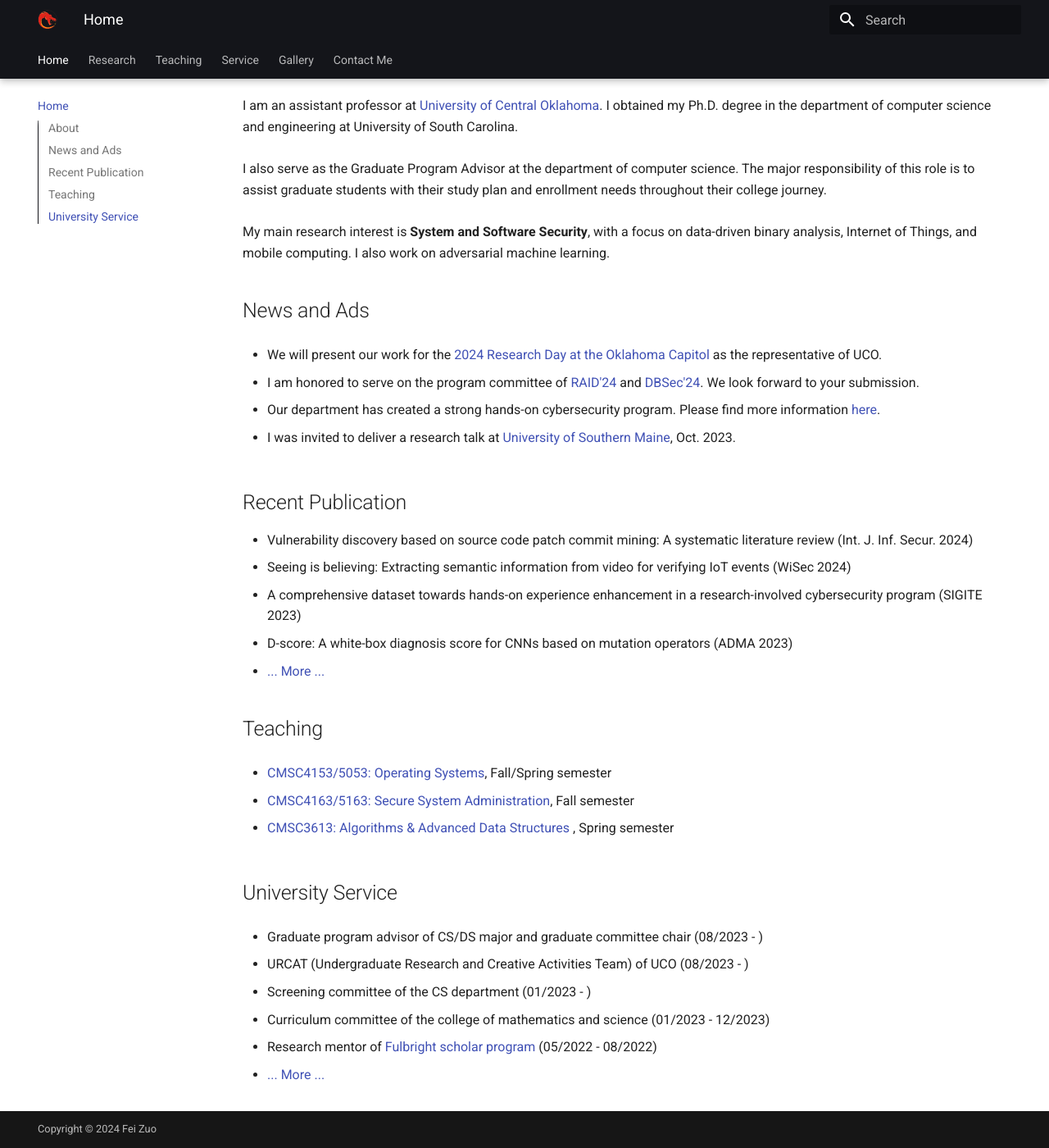
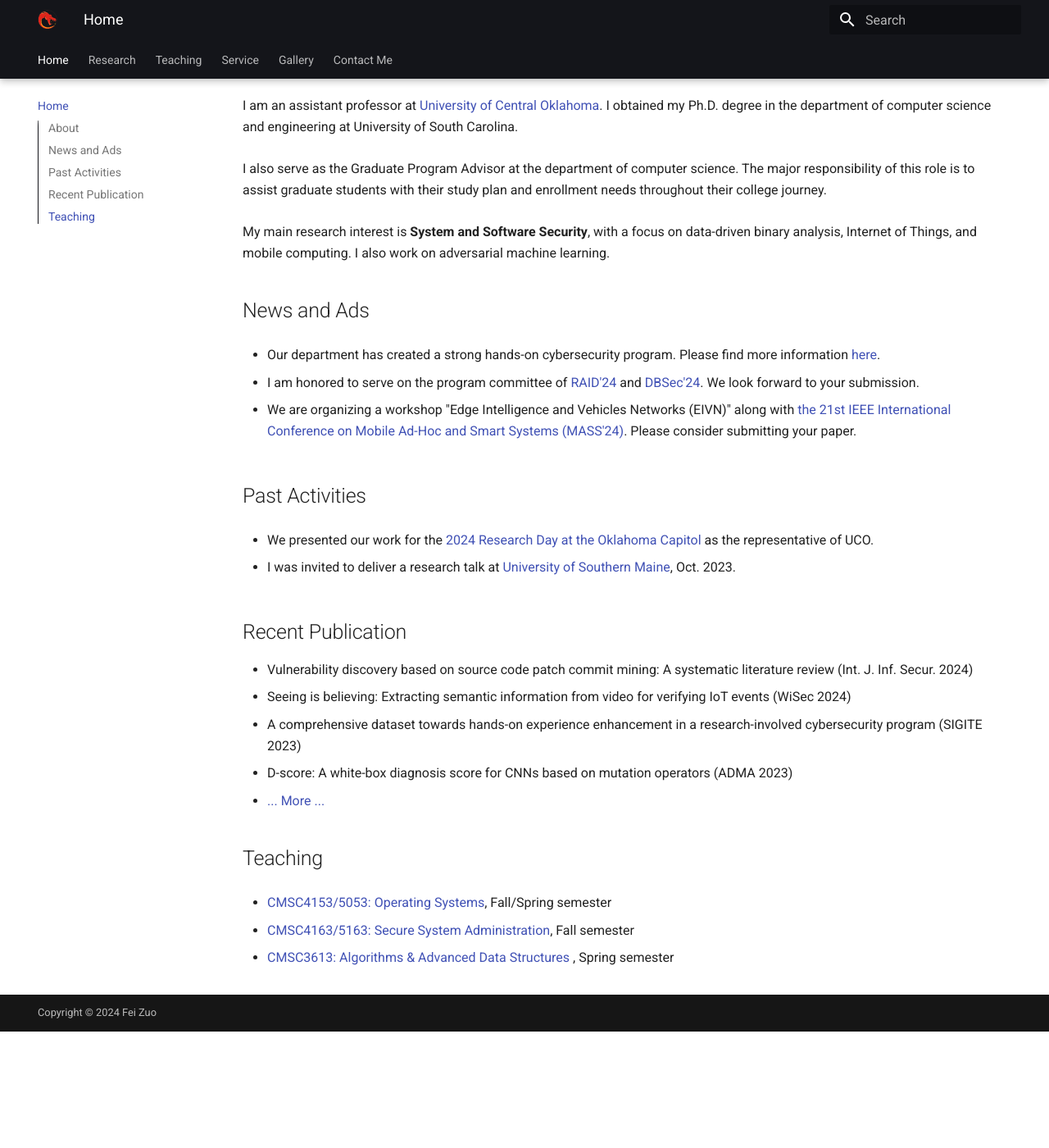
Before and after one commit to fzuo/homepage, an MkDocs documentation site: the page built from docs/index.md, in a window 1280 px wide and 1400 px high, scrolled down 422 px. Shown: the whole window at 82% size. Built offline with MkDocs 1.6.1 and Material for MkDocs 9.7.7, drawn with Linux system fonts in a browser that asks for light colours; after the commit the page ends 1680 px from its top, so only the background shows below that.

Commit message:
Updating files

```diff
--- a/docs/index.md
+++ b/docs/index.md
@@ -52,11 +52,16 @@ My main research interest is <b>System and Software Security</b>, with a focus o
 
 ## News and Ads
 
-- We will present our work for the <a href="https://www.okepscor.org/official-nomination-form-2024-research-day-capitol">2024 Research Day at the Oklahoma Capitol</a> as the representative of UCO.
+- Our department has created a strong hands-on cybersecurity program. Please find more information <a href="https://uco-cyber.github.io/education/">here</a>.
 
 - I am honored to serve on the program committee of <a href="https://raid2024.github.io/">RAID'24</a> and <a href="https://dbsec2024.github.io/">DBSec'24</a>. We look forward to your submission.
 
-- Our department has created a strong hands-on cybersecurity program. Please find more information <a href="https://uco-cyber.github.io/education/">here</a>.
+- We are organizing a workshop "Edge Intelligence and Vehicles Networks (EIVN)" along with <a href="https://sites.google.com/view/ieee-mass-2024/home">the 21st IEEE International Conference on Mobile Ad-Hoc and Smart Systems (MASS'24)</a>. Please consider submitting your paper.
+
+
+## Past Activities
+
+- We presented our work for the <a href="https://www.okepscor.org/official-nomination-form-2024-research-day-capitol">2024 Research Day at the Oklahoma Capitol</a> as the representative of UCO.
 
 - I was invited to deliver a research talk at <a href="https://usm.maine.edu/department-computer-science/">University of Southern Maine</a>, Oct. 2023.
 
@@ -79,17 +84,3 @@ My main research interest is <b>System and Software Security</b>, with a focus o
 - <a href="/teaching/#SSA">CMSC4163/5163: Secure System Administration</a>, Fall semester
 
 - <a href="/teaching/#DS">CMSC3613: Algorithms & Advanced Data Structures </a>, Spring semester
-
-## University Service
-
-- Graduate program advisor of CS/DS major and graduate committee chair (08/2023 - )
-
-- URCAT (Undergraduate Research and Creative Activities Team) of UCO (08/2023 - )
-
-- Screening committee of the CS department (01/2023 - )
-
-- Curriculum committee of the college of mathematics and science (01/2023 - 12/2023)
-
-- Research mentor of <a href="https://fulbrightscholars.org/">Fulbright scholar program</a> (05/2022 - 08/2022)
-
-- <a href="/service/">... More ...</a>
```
Also changed, not shown: docs/service.md (+20 -1 lines).
